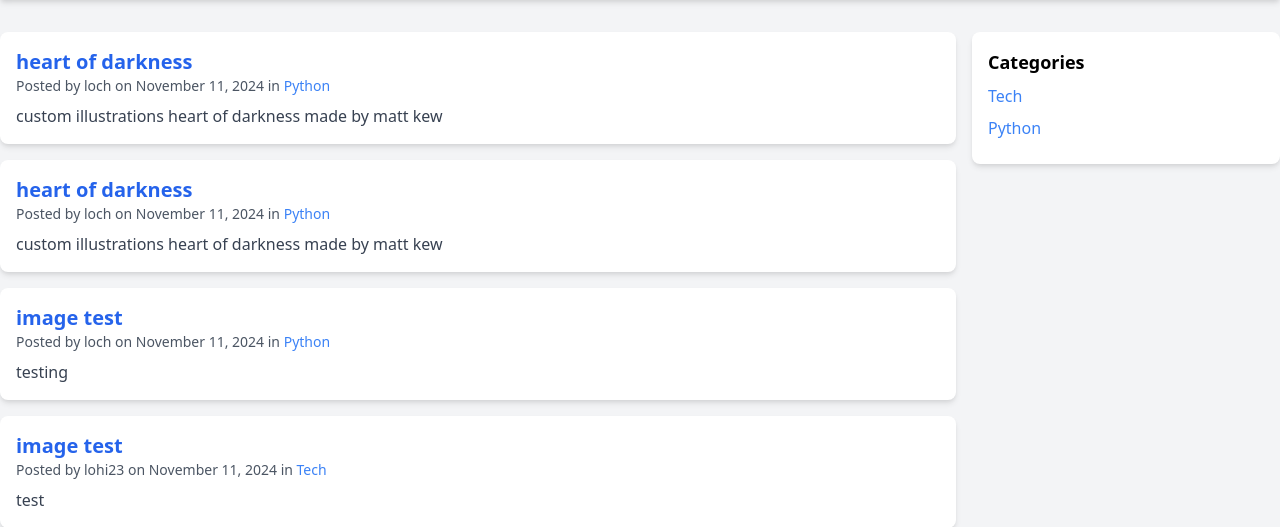
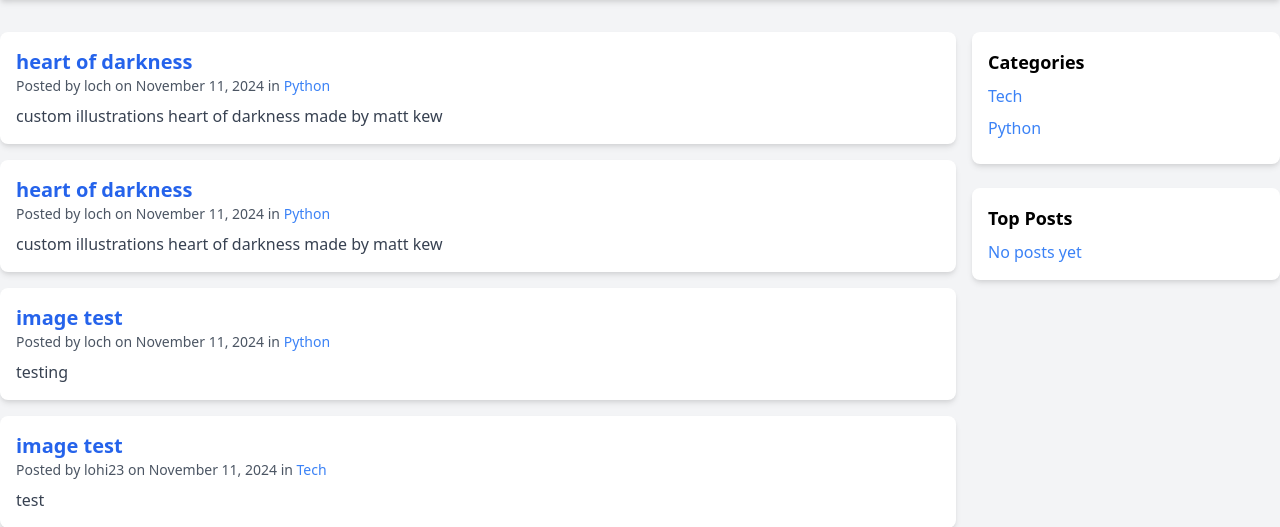
Before and after one commit to Lochy2000/reddit-page-test2, a Django app: page / in a window 1280 px wide. Shown: the part 64-591 px from the top of the page. Run offline with Django 5.2, Linux system fonts and the light colour scheme; data comes from the database, SQL or seed files in the repository; both versions use the stored data as it was after the commit.

Commit message:
working on adding top vote post

```diff
--- a/redditclone/posts/templates/posts/post_list.html
+++ b/redditclone/posts/templates/posts/post_list.html
@@ -48,7 +48,33 @@
                 {% endfor %}
             </ul>
         </div>
+<br>
+    <!-- Top upvotes posts -->
+        <div class="bg-white rounded-lg shadow-md p-4">
+            <h3 class="text-lg font-bold mb-2">Top Posts</h3>
+            <ul>
+                {% if post.id %}
+                    {% for posts in top_posts %}
+
+                        <li class="mb-3 pb-2-border-b border-gray-200 last:border-0">
+                            <a href="{% url 'posts:post_detail' post.id %}" class="text-blue-500 hover:text-blue-700 font-medium">
+                                {{ post.title }}
+                            </a>
+                            <div class="text-sm text-grey-600">
+                            Upvotes {{ post.upvotes.count }}
+                            <br>
+                            Score: {{ post.total_score }}
+                            </div>
+                        </li>
+                    {% endfor %}
+                {% else %}
+                    <li class="text-blue-500"> No posts yet</li>
+                {% endif%}
+            </ul>
+        </div>
+
     </div>
+
 
 </div>
 {% endblock %}
--- a/redditclone/posts/views.py
+++ b/redditclone/posts/views.py
@@ -1,6 +1,7 @@
 from django.shortcuts import render, get_object_or_404, redirect
 from django.contrib.auth.decorators import login_required
 from django.contrib import messages
+from django.db.models import Count
 from django.views.generic import DeleteView
 from django.urls import reverse_lazy
 from .models import Post, Category, Comment
@@ -9,9 +10,41 @@ from .models import Post, Category, Comment
 def post_list(request):
     posts = Post.objects.all().order_by('-created_at')
     categories = Category.objects.all()
+
+# Top post
+
+    #top_posts = Post.objects.annotate(
+    #    vote_score=models.Count('upvotes') - models.Count('downvotes')
+    #).order_by('-vote_score')[:3]
+
+    #top_posts = sorted (
+    #   Post.objects.all (),
+    #  key=lambda post: post.vote_score,
+    # reverse=True
+    #)[:3]
+
+    #all_posts = Post.objects.all()
+    #print("Number of total Posts:", all_posts.count())
+
+    #top_posts = []
+    #for post in all_posts:
+        #upvotes = post.upvotes.count()
+        #downvotes = post.downvotes.count()
+        #score = upvotes - downvotes
+        #print(f"Post  '{post.title}' has score: {score} (upvotes: {upvotes}, downvotes: {downvotes})")
+        #top_posts.append(post)
+
+    #top_posts = sorted(top_posts, key =lambda x:x.vote_score, reverse=True)[3]
+    #print("Top posts after sorting:", [(post.title, post.vote_score) for post in top_posts])
+
+    top_posts = Post.objects.annotate(
+        total_score=Count('upvotes') - Count('downvotes')
+    ).order_by('-total_score')[:5]
+
     return render(request, 'posts/post_list.html', {
         'posts': posts,
-        'categories': categories
+        'categories': categories,
+        'top_posts': top_posts
     })
 
 def post_detail(request, post_id):
--- a/redditclone/redditclone/settings.py
+++ b/redditclone/redditclone/settings.py
@@ -26,7 +26,7 @@ SECRET_KEY = "django-insecure-n!_zgn15yqxj6vr3+mztw0xdfxzv!x1v4m$$=k*)0v2@b*^q(%
 # SECURITY WARNING: don't run with debug turned on in production!
 DEBUG = True
 
-ALLOWED_HOSTS = ["127.0.0.1"]
+ALLOWED_HOSTS = ["localhost"]
 
 
 # Application definition
```
Also changed, not shown: redditclone/db.sqlite3.
